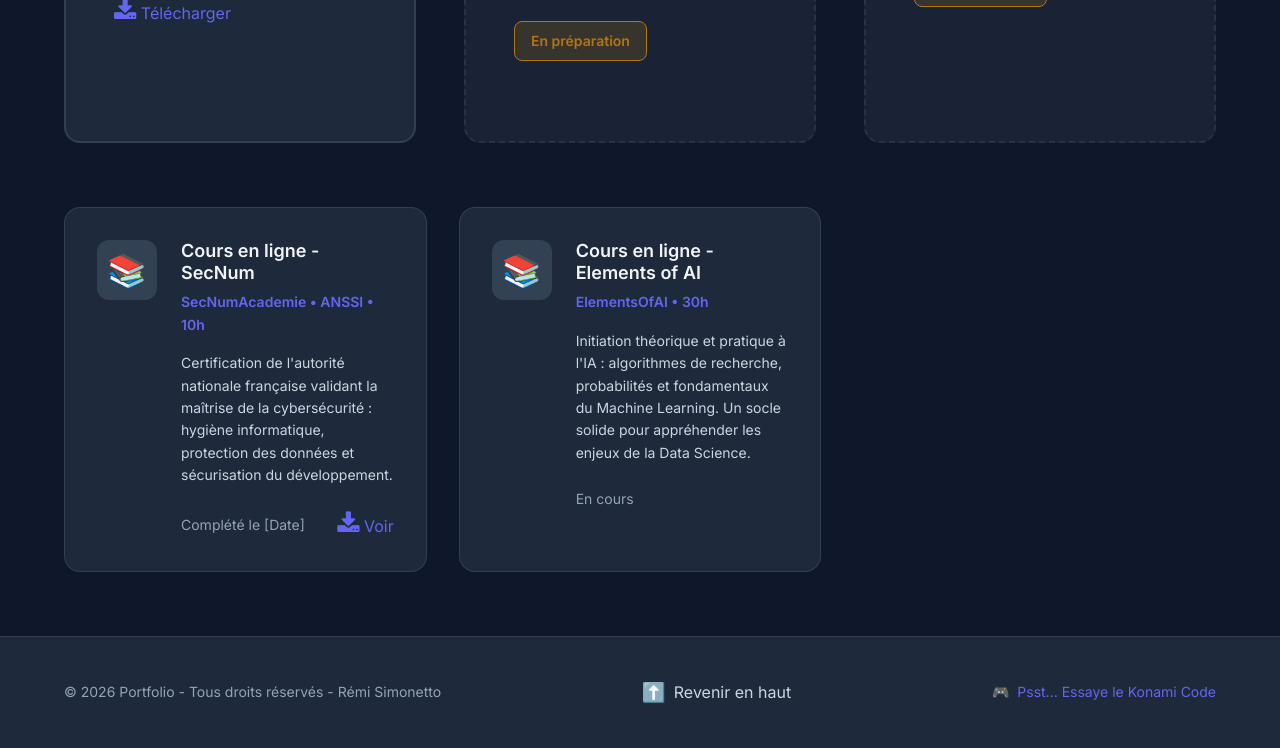
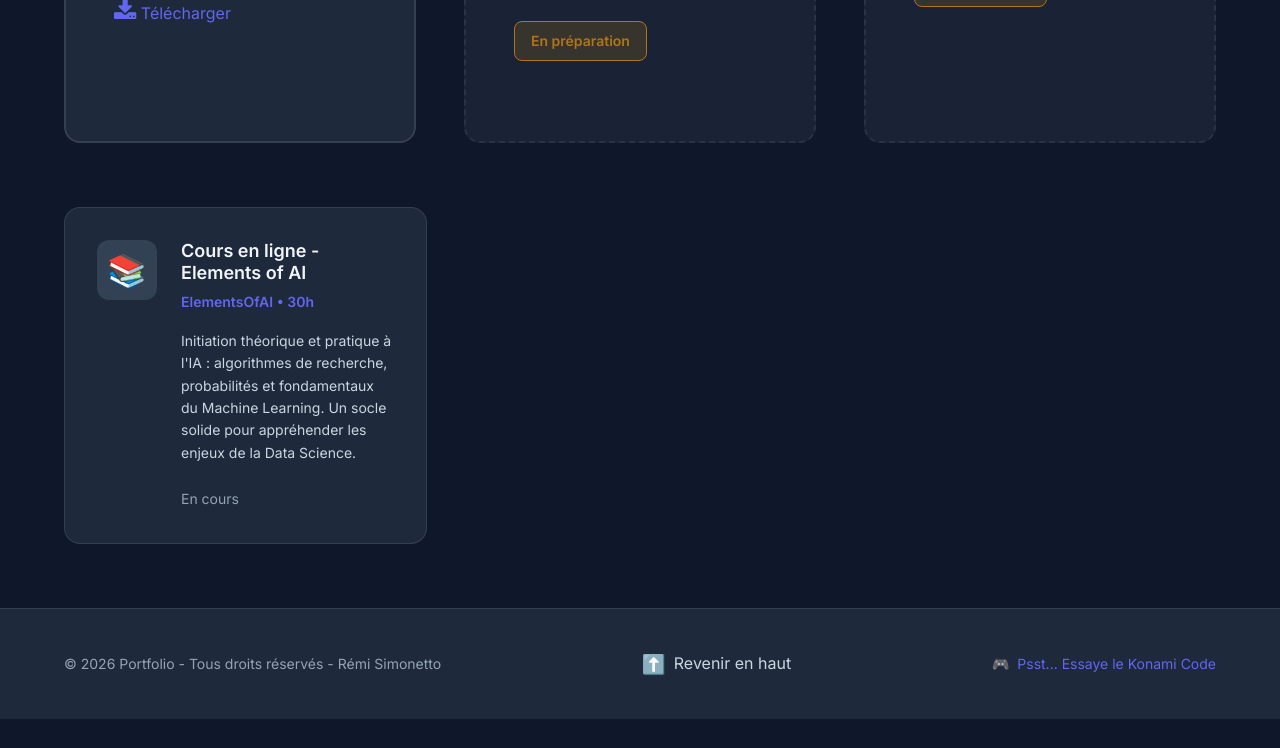
Before and after one commit to remi-s-dev/e-portfolio, a plain HTML site: page certifications.html in a window 1280 px wide. Shown: the part 1169-1917 px from the top of the page. After the commit the page ends 1888 px from the top, so only its background shows below. Drawn offline with Linux system fonts and the light colour scheme.

Commit message:
ajout image, compte linkedin et retrait attestation

```diff
--- a/certifications.html
+++ b/certifications.html
@@ -165,26 +165,6 @@
                     <div class="attestation-card">
                         <div class="attestation-icon">📚</div>
                         <div class="attestation-content">
-                            <h4>Cours en ligne - SecNum</h4>
-                            <p class="attestation-platform">SecNumAcademie • ANSSI • 10h</p>
-                            <p class="attestation-description">
-                                Certification de l'autorité nationale française validant la maîtrise de la cybersécurité :
-                                hygiène informatique, protection des données et sécurisation du développement.
-                            </p>
-                            <div class="attestation-footer">
-                                <span class="attestation-date">Complété le [Date]</span>
-                                <a href="#" class="btn-download compact" target="_blank" rel="noopener noreferrer">
-                                    <span class="download-icon"><i class="fa fa-download" style="font-size:24px"></i></span>
-                                    <span class="download-text">Voir</span>
-                                </a>
-                            </div>
-                        </div>
-                    </div>
-
-                    <!-- Attestation 2 -->
-                    <div class="attestation-card">
-                        <div class="attestation-icon">📚</div>
-                        <div class="attestation-content">
                             <h4>Cours en ligne - Elements of AI</h4>
                             <p class="attestation-platform">ElementsOfAI • 30h</p>
                             <p class="attestation-description">
```
Also changed, not shown: index.html (+3 -3 lines), 1 other file.
